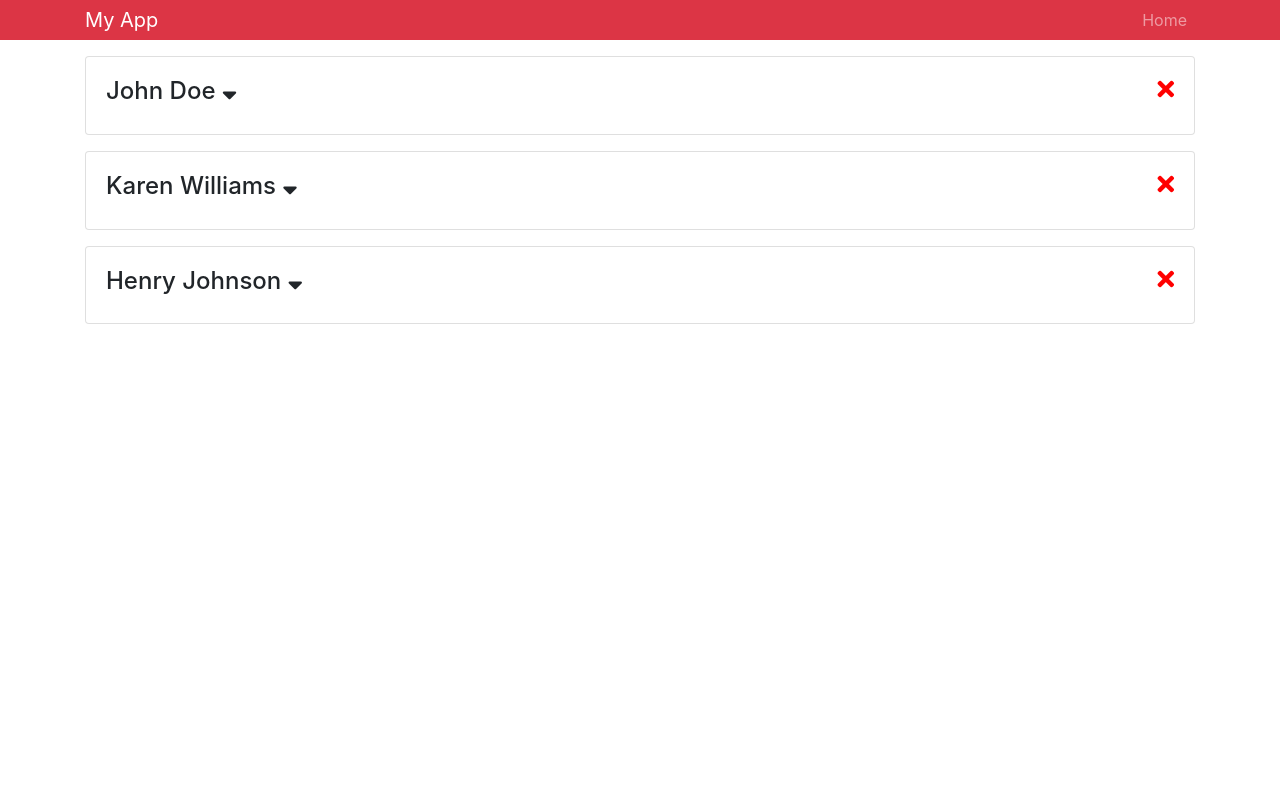
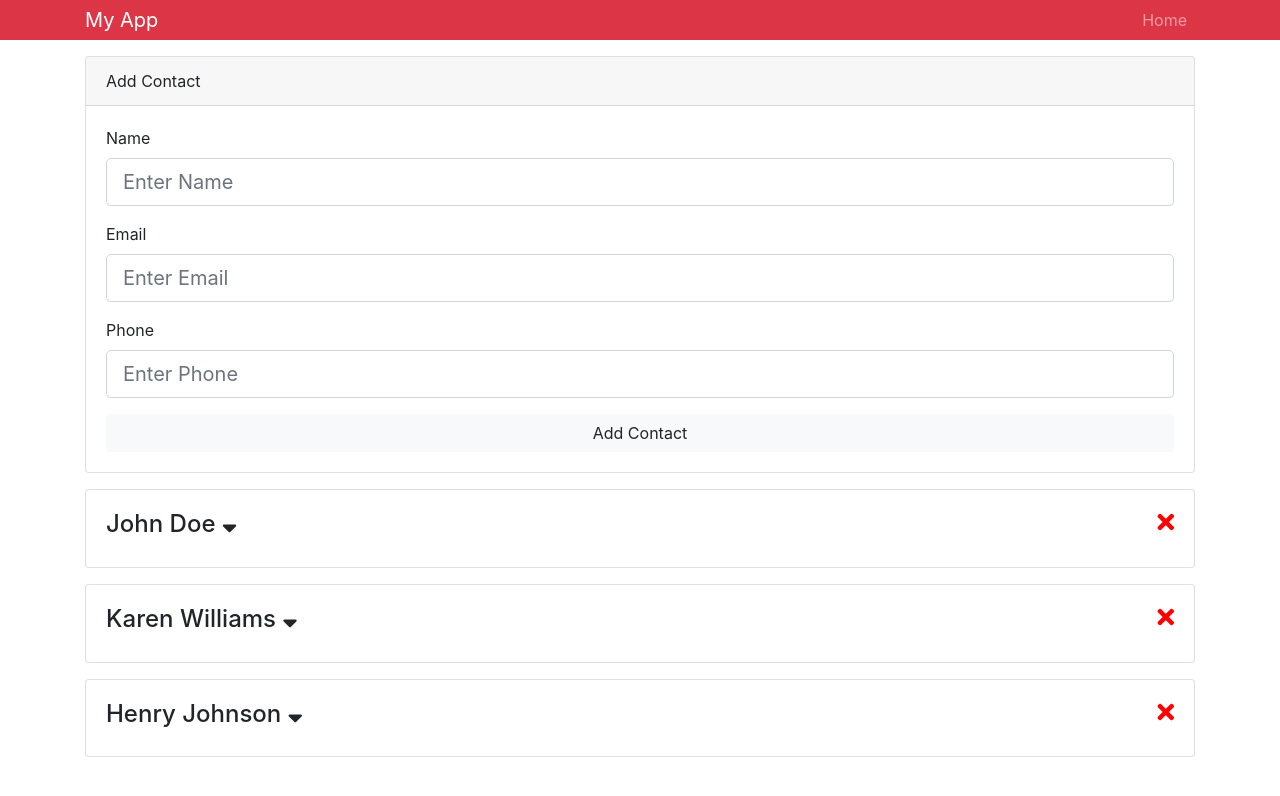
Before and after one commit to mventuri/ContactManager, a React (Create React App) app: page /contact/add in a window 1280 px wide. Shown: the top 796 px of the page. Built offline with nearby package versions, Linux system fonts and the light colour scheme.

Commit message:
Working on Addcontact view

```diff
--- a/src/App.js
+++ b/src/App.js
@@ -1,6 +1,7 @@
 import React, { Component } from "react";
-import Contacts from "./components/Contacts";
-import Header from "./components/Header";
+import Contacts from "./components/contacts/Contacts";
+import Header from "./components/layout/Header";
+import Addcontact from "./components/contacts/AddContact";
 import { Provider } from "./Context";
 import "bootstrap/dist/css/bootstrap.min.css";
 // import "./App.css";
@@ -11,6 +12,7 @@ class App extends Component {
         <div className="App">
           <Header />
           <div className="container">
+            <Addcontact />
             <Contacts />
           </div>
         </div>
--- /dev/null
+++ b/src/components/contacts/AddContact.js
@@ -0,0 +1,69 @@
+import React, { Component } from "react";
+
+class AddContact extends Component {
+  state = {
+    name: "",
+    email: "",
+    phone: ""
+  };
+
+  onSubmit = e => {
+    e.preventDefault();
+    console.log(this.state);
+  };
+
+  onChange = e => this.setState({ [e.target.name]: e.target.value });
+
+  render() {
+    const { name, email, phone } = this.state;
+    return (
+      <div className="card mb-3">
+        <div className="card-header">Add Contact</div>
+        <div className="card-body">
+          <form onSubmit={this.onSubmit}>
+            <div className="form-group">
+              <label htmlFor="name">Name</label>
+              <input
+                type="text"
+                className="form-control form-control-lg"
+                placeholder="Enter Name"
+                name="name"
+                value={name}
+                onChange={this.onChange}
+              />
+            </div>
+            <div className="form-group">
+              <label htmlFor="email">Email</label>
+              <input
+                type="email"
+                className="form-control form-control-lg"
+                placeholder="Enter Email"
+                name="email"
+                value={email}
+                onChange={this.onChange}
+              />
+            </div>
+            <div className="form-group">
+              <label htmlFor="phone">Phone</label>
+              <input
+                type="number"
+                className="form-control form-control-lg"
+                placeholder="Enter Phone"
+                name="phone"
+                value={phone}
+                onChange={this.onChange}
+              />
+            </div>
+            <input
+              type="submit"
+              value="Add Contact"
+              className="btn btn-light btn-block"
+            />
+          </form>
+        </div>
+      </div>
+    );
+  }
+}
+
+export default AddContact;
--- /dev/null
+++ b/src/components/contacts/Contact.js
@@ -0,0 +1,60 @@
+import React, { Component } from "react";
+import PropTypes from "prop-types";
+import { Consumer } from "../../Context";
+
+class Contact extends Component {
+  state = {
+    showContactInfo: false
+  };
+
+  onDeleteClick = (id, dispatch) => {
+    dispatch({ type: "DELETE_CONTACT", payload: id });
+  };
+
+  render() {
+    const { id, name, email, phone } = this.props.contact;
+
+    const { showContactInfo } = this.state;
+
+    return (
+      <Consumer>
+        {value => {
+          const { dispatch } = value;
+          return (
+            <div className="card card-body mb-3">
+              <h4>
+                {name}{" "}
+                <i
+                  onClick={() =>
+                    this.setState({
+                      showContactInfo: !this.state.showContactInfo
+                    })
+                  }
+                  className="fas fa-sort-down"
+                  style={{ cursor: "pointer" }}
+                />
+                <i
+                  className="fas fa-times"
+                  style={{ cursor: "pointer", float: "right", color: "red" }}
+                  onClick={this.onDeleteClick.bind(this, id, dispatch)}
+                />
+              </h4>
+              {showContactInfo ? (
+                <ul className="list-group">
+                  <li className="list-group-item">{email}</li>
+                  <li className="list-group-item">{phone}</li>
+                </ul>
+              ) : null}
+            </div>
+          );
+        }}
+      </Consumer>
+    );
+  }
+}
+
+Contact.PropTypes = {
+  contact: PropTypes.object.isRequired
+};
+
+export default Contact;
--- /dev/null
+++ b/src/components/contacts/Contacts.js
@@ -0,0 +1,34 @@
+import React, { Component } from "react";
+import Contact from "./Contact";
+import { Consumer } from "../../Context";
+
+class Contacts extends Component {
+  deleteContact = id => {
+    const { contacts } = this.state;
+
+    const NewContacts = contacts.filter(contact => contact.id !== id);
+
+    this.setState({
+      contacts: NewContacts
+    });
+  };
+
+  render() {
+    return (
+      <Consumer>
+        {value => {
+          const { contacts } = value;
+          return (
+            <React.Fragment>
+              {contacts.map(contact => (
+                <Contact key={contact.id} contact={contact} />
+              ))}
+            </React.Fragment>
+          );
+        }}
+      </Consumer>
+    );
+  }
+}
+
+export default Contacts;
--- /dev/null
+++ b/src/components/layout/Header.js
@@ -0,0 +1,34 @@
+import React from "react";
+import PropTypes from "prop-types";
+
+const Header = props => {
+  const { branding } = props;
+  return (
+    <nav className="nav navbar navbar-expand-sm navbar-dark bg-danger mb-3 py-0">
+      <div className="container">
+        <a href="/" className="navbar-brand">
+          {branding}
+        </a>
+        <div>
+          <ul className="navbar-nav mr-auto">
+            <li className="nav-item">
+              <a href="/" className="nav-link">
+                Home
+              </a>
+            </li>
+          </ul>
+        </div>
+      </div>
+    </nav>
+  );
+};
+
+Header.defaultProps = {
+  branding: "My App"
+};
+
+Header.PropTypes = {
+  branding: PropTypes.string.isRequired
+};
+
+export default Header;
```
Also changed, not shown: 1 other file (tests, documents, lock files or other folders).
